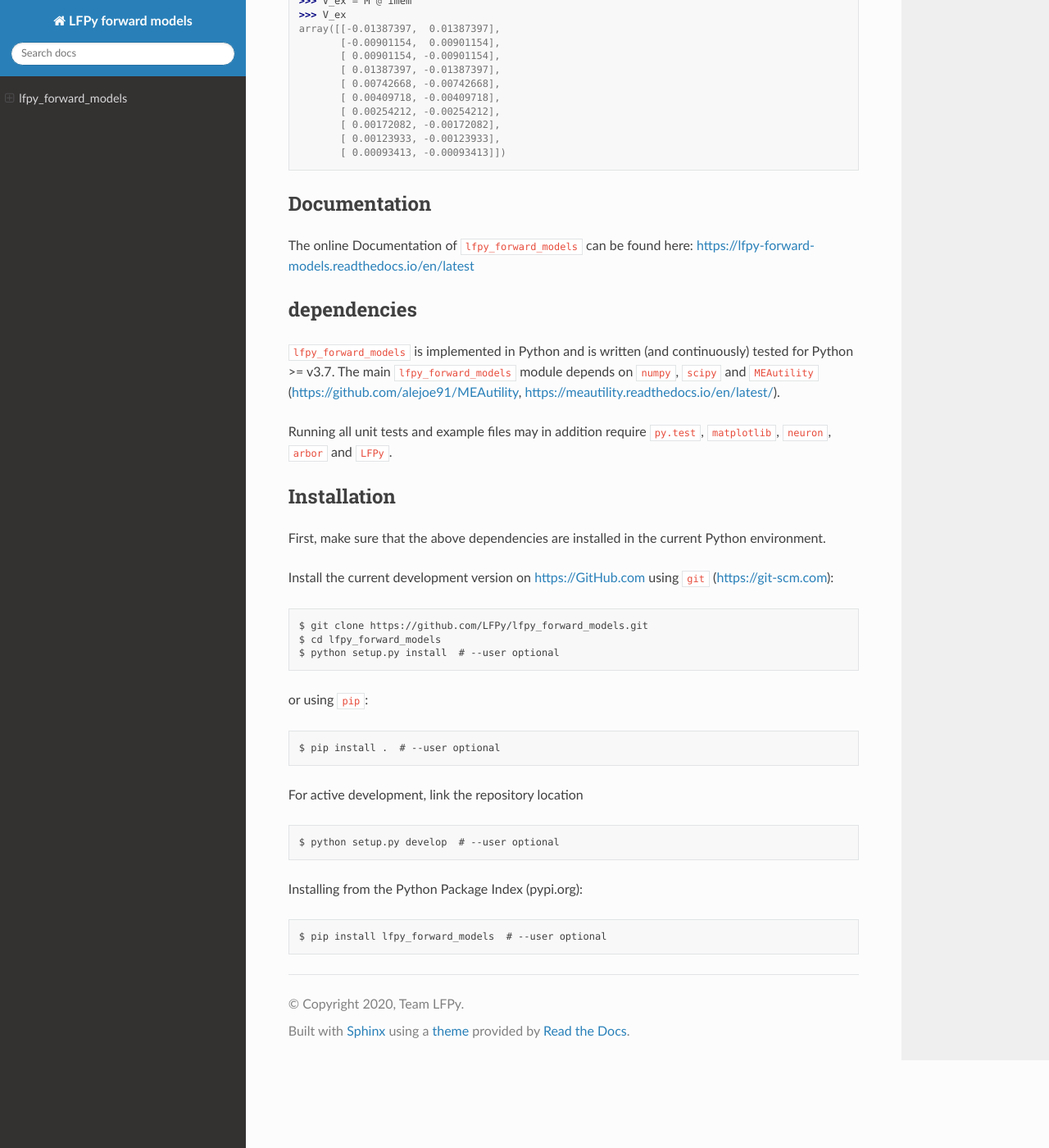
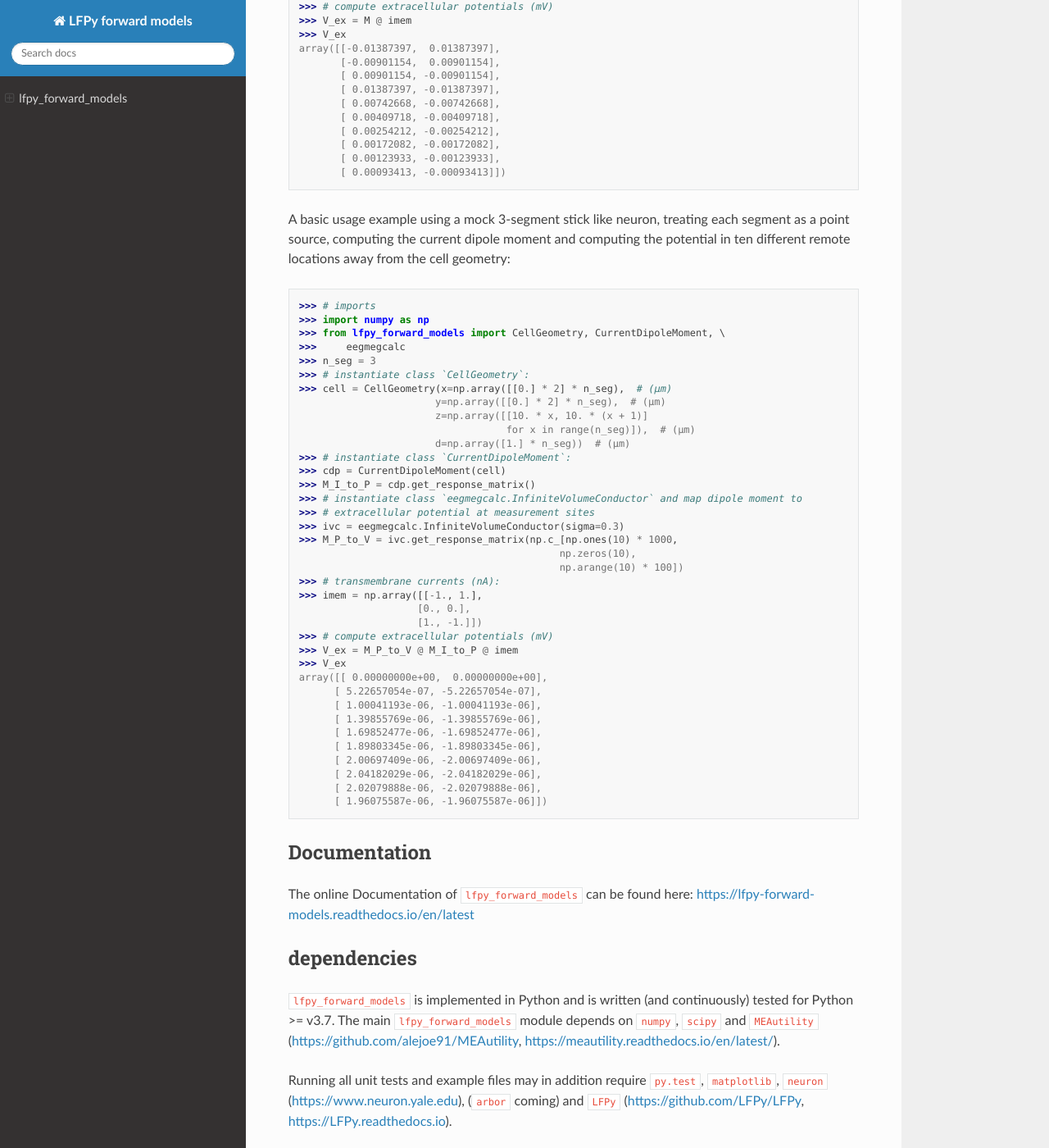
Before and after one commit to LFPy/LFPykit, a Sphinx documentation site: the page built from doc/source/readme.md, in a window 1280 px wide and 1400 px high, scrolled down 1944 px. Shown: the whole window at 82% size. Built offline with Sphinx 7.4.7 and the Read the Docs theme 2.0.0, drawn with Linux system fonts in a browser that asks for light colours; some of the changed text lies outside the part shown.

Commit message:
documentation

```diff
--- a/README.md
+++ b/README.md
@@ -78,7 +78,7 @@ Usage
 -----
 
 A basic usage example using a mock 3-segment stick like neuron,
-treating each segment as a point source,
+treating each segment as a point source in a linear, isotropic and homogeneous volume conductor,
 computing the extracellular potential in ten different locations
 alongside the cell geometry:
 
@@ -118,6 +118,51 @@ alongside the cell geometry:
            [ 0.00123933, -0.00123933],
            [ 0.00093413, -0.00093413]])
 
+
+A basic usage example using a mock 3-segment stick like neuron,
+treating each segment as a point source,
+computing the current dipole moment and computing the potential in ten different
+remote locations away from the cell geometry:
+
+    >>> # imports
+    >>> import numpy as np
+    >>> from lfpy_forward_models import CellGeometry, CurrentDipoleMoment, \
+    >>>     eegmegcalc
+    >>> n_seg = 3
+    >>> # instantiate class `CellGeometry`:
+    >>> cell = CellGeometry(x=np.array([[0.] * 2] * n_seg),  # (µm)
+                           y=np.array([[0.] * 2] * n_seg),  # (µm)
+                           z=np.array([[10. * x, 10. * (x + 1)]
+                                       for x in range(n_seg)]),  # (µm)
+                           d=np.array([1.] * n_seg))  # (µm)
+    >>> # instantiate class `CurrentDipoleMoment`:
+    >>> cdp = CurrentDipoleMoment(cell)
+    >>> M_I_to_P = cdp.get_response_matrix()
+    >>> # instantiate class `eegmegcalc.InfiniteVolumeConductor` and map dipole moment to
+    >>> # extracellular potential at measurement sites
+    >>> ivc = eegmegcalc.InfiniteVolumeConductor(sigma=0.3)
+    >>> M_P_to_V = ivc.get_response_matrix(np.c_[np.ones(10) * 1000,
+                                                np.zeros(10),
+                                                np.arange(10) * 100])
+    >>> # transmembrane currents (nA):
+    >>> imem = np.array([[-1., 1.],
+                        [0., 0.],
+                        [1., -1.]])
+    >>> # compute extracellular potentials (mV)
+    >>> V_ex = M_P_to_V @ M_I_to_P @ imem
+    >>> V_ex
+    array([[ 0.00000000e+00,  0.00000000e+00],
+          [ 5.22657054e-07, -5.22657054e-07],
+          [ 1.00041193e-06, -1.00041193e-06],
+          [ 1.39855769e-06, -1.39855769e-06],
+          [ 1.69852477e-06, -1.69852477e-06],
+          [ 1.89803345e-06, -1.89803345e-06],
+          [ 2.00697409e-06, -2.00697409e-06],
+          [ 2.04182029e-06, -2.04182029e-06],
+          [ 2.02079888e-06, -2.02079888e-06],
+          [ 1.96075587e-06, -1.96075587e-06]])
+
+
 Documentation
 -------------
 
@@ -131,7 +176,10 @@ dependencies
 `lfpy_forward_models` is implemented in Python and is written (and continuously) tested for Python >= v3.7.
 The main `lfpy_forward_models` module depends on `numpy`, `scipy` and `MEAutility` (https://github.com/alejoe91/MEAutility, https://meautility.readthedocs.io/en/latest/).
 
-Running all unit tests and example files may in addition require `py.test`, `matplotlib`, `neuron`, `arbor` and `LFPy`.
+Running all unit tests and example files may in addition require `py.test`, `matplotlib`,
+`neuron` (https://www.neuron.yale.edu),
+(`arbor` coming) and
+`LFPy` (https://github.com/LFPy/LFPy, https://LFPy.readthedocs.io).
 
 
 Installation
--- a/doc/source/index.rst
+++ b/doc/source/index.rst
@@ -6,11 +6,13 @@
 Welcome to LFPy forward models' documentation!
 ===============================================
 
-.. include:: readme.md
-
 .. toctree::
     :maxdepth: 20
     :caption: Contents:
+
+
+.. include:: readme.md
+
 
 
 Module :mod:`lfpy_forward_models`
```
